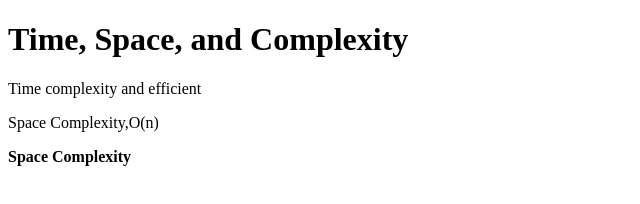
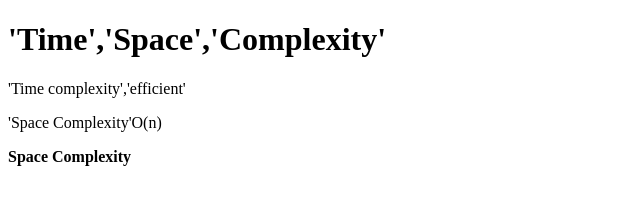
Before and after one commit to acciojob/time-and-space-complexity-shrihari-kale, a website: page main.html in a window 1280 px wide. Shown: the whole page, without its empty margins (0-640 px from the left). Drawn offline with Linux system fonts and the light colour scheme.

Commit message:
created a submission

```diff
--- a/main.html
+++ b/main.html
@@ -7,9 +7,9 @@
 </head>
 
 <body>
-	<h1>Time, Space, and Complexity</h1>
-	<p>Time complexity and efficient</p>
-	<p>Space Complexity,O(n)</p>
+	<h1>'Time','Space','Complexity'</h1>
+	<p>'Time complexity','efficient'</p>
+	<p>'Space Complexity'O(n)</p>
 	<p><b>Space Complexity</b></p>
 	<!-- the entire body must be written by student -->
     <script type="text/javascript" src="./script.js">
```
